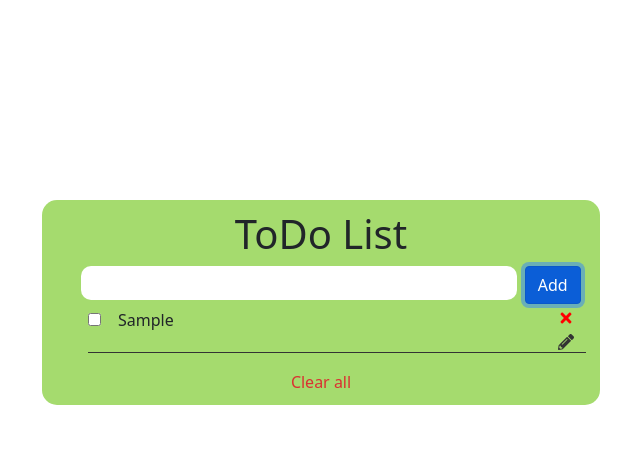
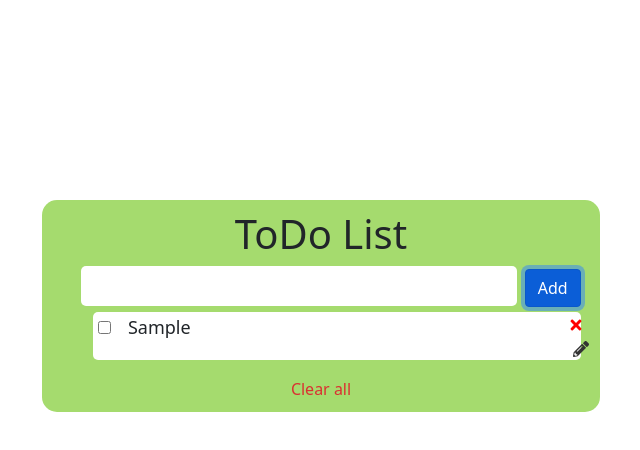
Before and after one commit to aselwilliams/Todo-hooks, a React (Create React App) app: page / in a window 1280 px wide. Both pictures are taken after typing "Sample" into the empty fields and a click on the button "Add". Shown: the top 450 px of the page, without its empty margins (319-959 px from the left). Built offline with nearby package versions, Linux system fonts and the light colour scheme.

Commit message:
changes in style

```diff
--- a/src/App.css
+++ b/src/App.css
@@ -21,24 +21,30 @@ form{
 .flex {
   display: flex;
   justify-content: space-between;
-  border-bottom: 1px solid #333;
+  /* border-bottom: 1px solid #333; */
   align-items: center;
 }
 ul li {
   list-style: none;
   text-align: start;
+  background: #fff;
+  border-radius: 5px;
+  margin:5px;
 }
 .add {
   width: 78%;
-  padding: 5px;
+  padding: 8px;
   margin-left: 20px;
-  border-radius: 10px;
+  border-radius: 5px;
   border: none;
 }
 .text {
   display: grid;
   grid-template-columns: 30px 440px;
   grid-template-rows: 1fr;
+  padding-left:5px;
+  font-size: 18px;
+  font-weight:500;
 }
 .checkbox {
   width: 30px;
@@ -49,6 +55,7 @@ ul li {
 .strike {
   text-decoration: line-through;
   text-decoration-color: firebrick;
+  opacity: 0.8;
 }
 .clear {
   border:transparent;
@@ -56,3 +63,6 @@ ul li {
   color: rgb(218, 49, 49);
   font-weight: 500;
 }
+.btn-wrapper{
+  padding-right: 5px;
+}
--- a/src/components/Task.js
+++ b/src/components/Task.js
@@ -14,13 +14,13 @@ function Task({ task, onDelete, onToggle, onEdit,isComplete }) {
           <p className={task.isComplete ? 'strike' : ''}>{task.text} </p>
         </div>
 
-        <div>
+        <div className="btn-wrapper">
           <FaTimes
             style={{ color: "red", cursor: "pointer" }}
             onClick={() => onDelete(task.id)}
           />
           <FaPencilAlt
-            style={{ color: "#333", cursor: "pointer" }}
+            style={{ color: "#333", cursor: "pointer", marginLeft:'5px'}}
             onClick={() => onEdit(task.id)}
           />
         </div>
```
